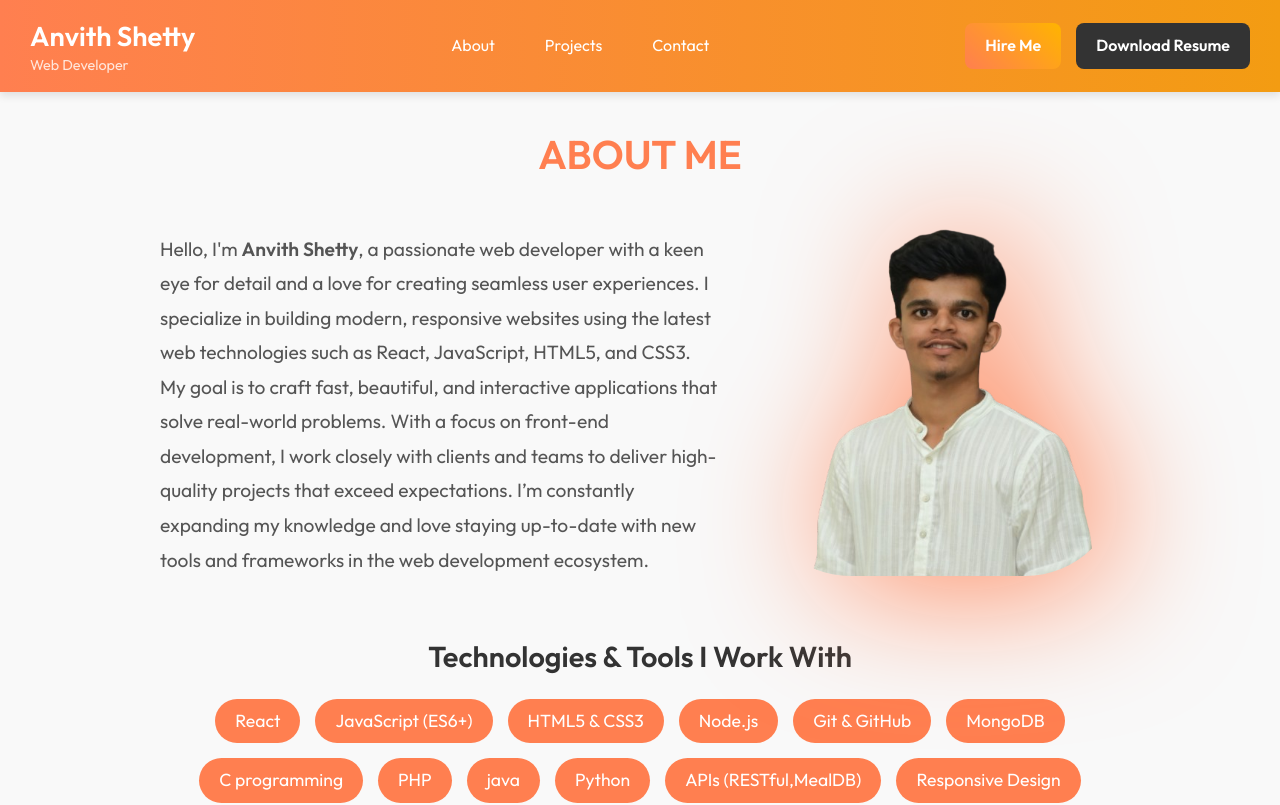
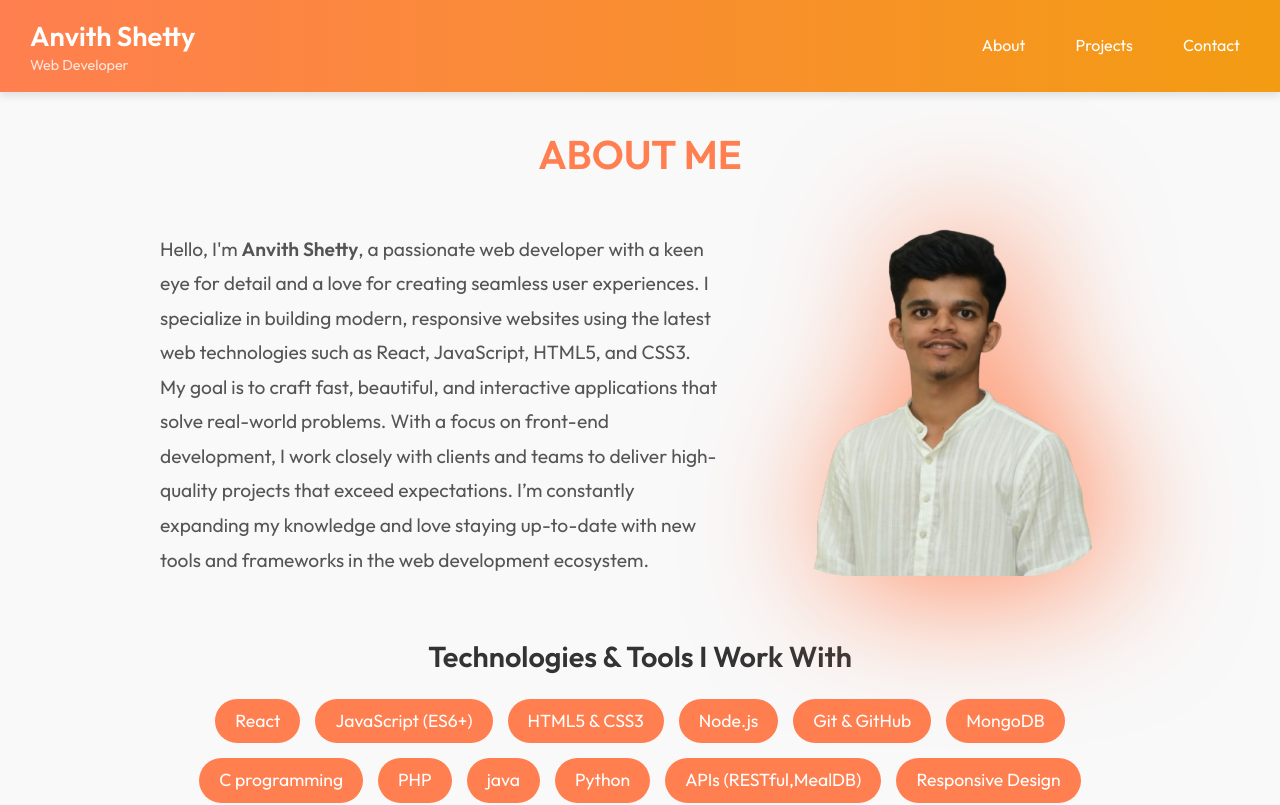
Before and after one commit to Anvithshetty17/portfolio, a React (Vite) app: page / in a window 1280 px wide. Shown: the top 805 px of the page. Built offline with nearby package versions, Linux system fonts and the light colour scheme.

Commit message:
Update Header.jsx

```diff
--- a/src/Components/Header.jsx
+++ b/src/Components/Header.jsx
@@ -1,17 +1,14 @@
+
 import React from "react";
-import { motion } from "framer-motion";
 import "./Header.css";
 
 const Header = () => {
   return (
     <header className="header">
-      {/* Logo Section */}
       <div className="logo">
         <h1>Anvith Shetty</h1>
         <p>Web Developer</p>
       </div>
-
-      {/* Navigation Menu */}
       <nav>
         <ul>
           <li>
@@ -25,25 +22,6 @@ const Header = () => {
           </li>
         </ul>
       </nav>
-
-
-      <div className="cta-buttons">
-        <motion.a
-          href="mailto:your-email@example.com"
-          className="hire-me"
-          whileHover={{ scale: 1.1 }}
-        >
-          Hire Me
-        </motion.a>
-        <motion.a
-          href="/resume.pdf"
-          download
-          className="download-resume"
-          whileHover={{ scale: 1.1 }}
-        >
-          Download Resume
-        </motion.a>
-      </div>
     </header>
   );
 };
```
